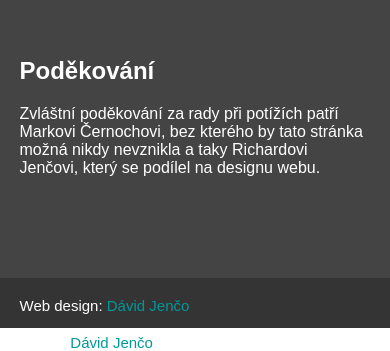
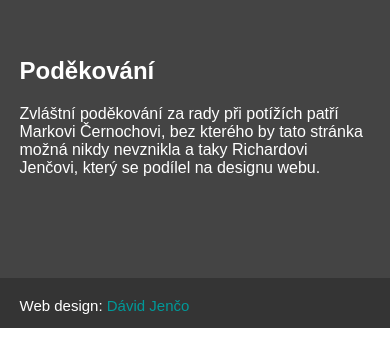
Before and after one commit to davidjenco/html, a plain HTML site: page galerie.html in a window 390 px wide. Shown: the part 2439-2790 px from the top of the page. After the commit the page ends 2767 px from the top, so only its background shows below. Drawn offline with nearby package versions, Linux system fonts and the light colour scheme.

Commit message:
Admin Set display:none while mobile look is viewed to Admin in footer.

```diff
--- a/galerie.html
+++ b/galerie.html
@@ -155,7 +155,7 @@
     Web design: <a href="https://www.facebook.com/david.h.jenco" target="_blank">
     Dávid Jenčo</a>
   </div>
-  <div class="footer-admin">
+  <div class="footer-admin admin">
     Admin: <a href="https://www.facebook.com/david.h.jenco" target="_blank">
     Dávid Jenčo</a>
   </div>
```
Also changed, not shown: index.html (+1 -1 lines), kontakt.html (+1 -1 lines).
